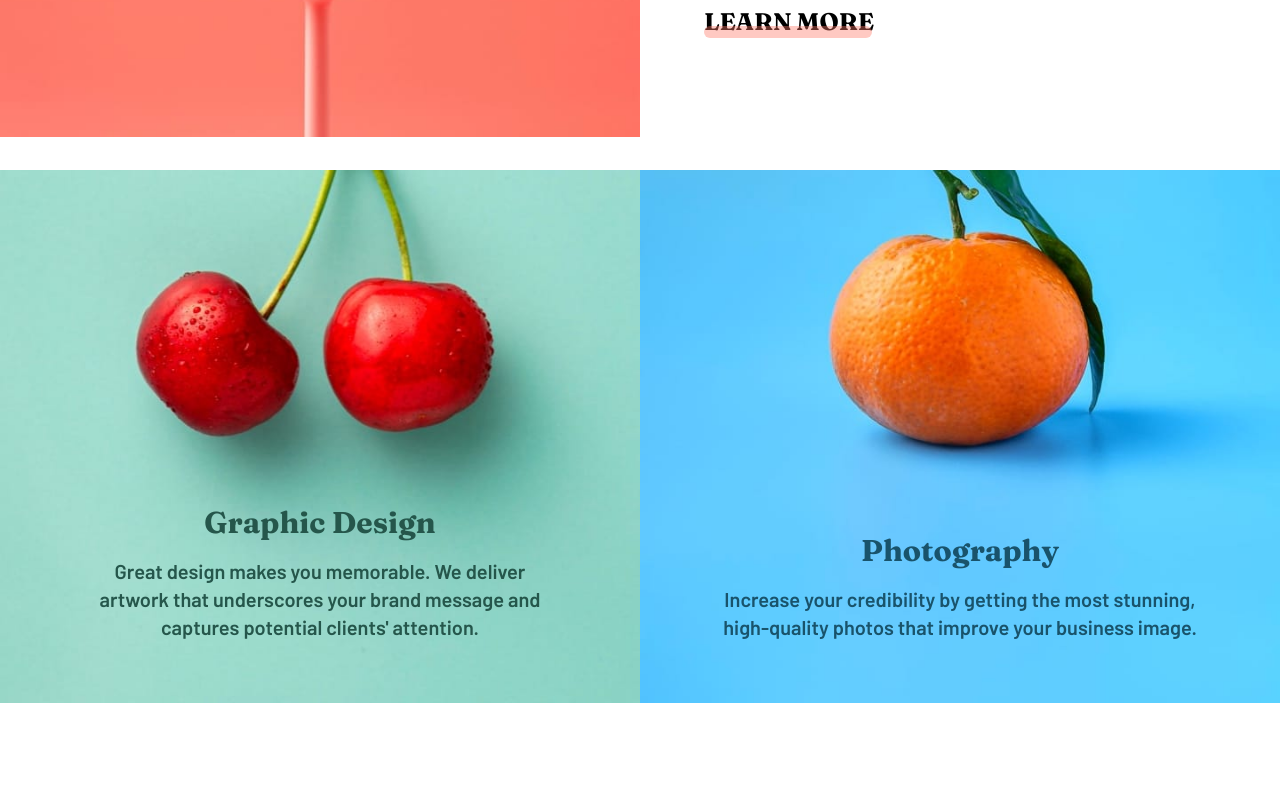
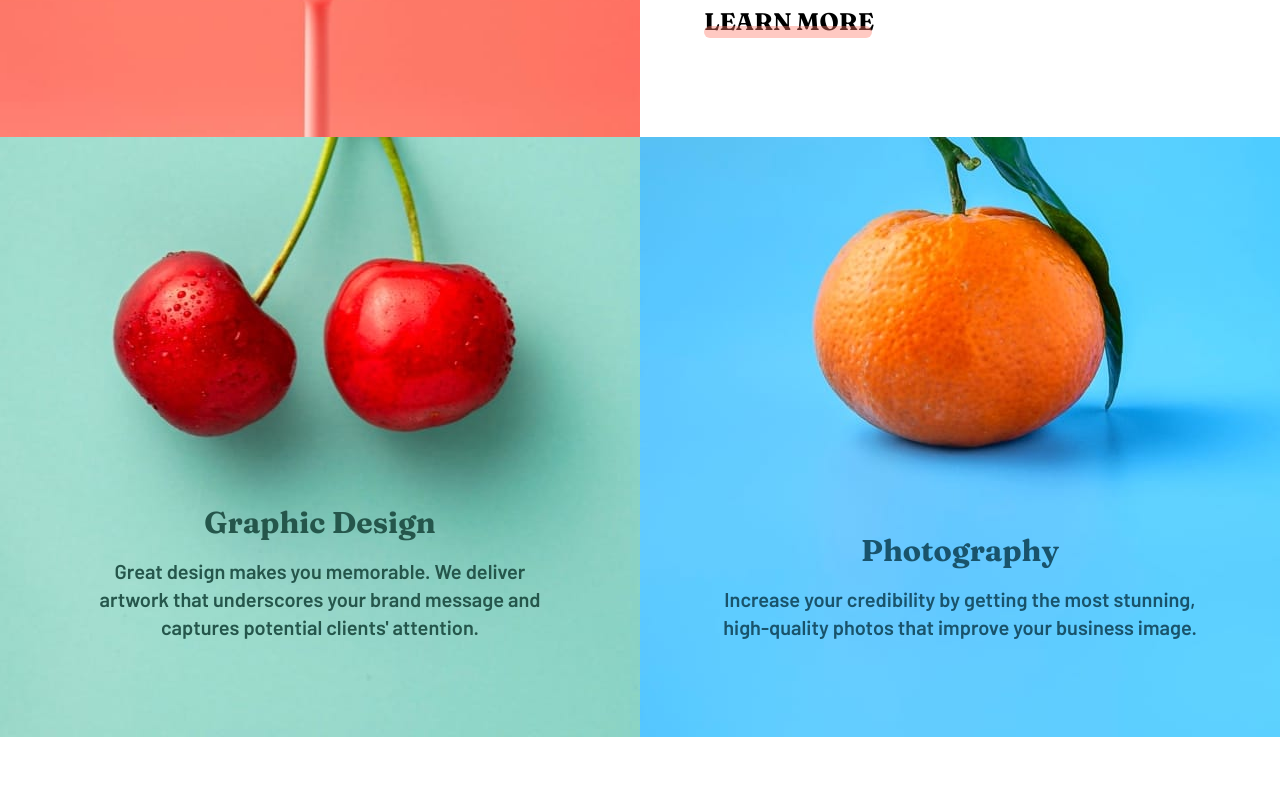
Before and after one commit to ronaldlamdev/sunnyside-react-typescript, a React (Vite) app: page / in a window 1280 px wide. Shown: the part 1570-2380 px from the top of the page. After the commit the page ends 2307 px from the top, so only its background shows below. Built offline with nearby package versions, Linux system fonts and the light colour scheme.

Commit message:
fixed images not taken up entire div with object contain

```diff
--- a/src/App.tsx
+++ b/src/App.tsx
@@ -1,16 +1,14 @@
-import Footer from "./assets/components/Footer"
 import Header from "./assets/components/Header"
 import Main from "./assets/components/Main"
-import Testimonials from "./assets/components/Testimonials"
+// import Testimonials from "./assets/components/Testimonials"
 
 const App = () => {
   return (
-    <>
+    <div className="w-full h-full">
       <Header />
       <Main />
-      <Testimonials />
-      <Footer />
-    </>
+      {/* <Testimonials /> */}
+    </div>
   )
 }
 
--- a/src/assets/components/Main.tsx
+++ b/src/assets/components/Main.tsx
@@ -9,13 +9,13 @@ import PhotographyDesktop from '../images/desktop/image-photography.jpg';
 
 const Main = () => {
   return (
-    <div className="flex h-full flex-col w-full justify-between">
+    <div className="flex h-full flex-col w-full justify-between items-center">
 
       {/* Transform */}
       <div className='transform-container'>
         <picture>
           <source srcSet={TransformDesktop} media='(min-width:565px)'/>
-          <img className='h-full w-full min-[565px]:order-last' src={TransformMobile} alt="egg"/>
+          <img className='h-full w-full object-cover min-[565px]:order-last' src={TransformMobile} alt="egg"/>
         </picture>
         <div className='transform-text-div'>
           <h1 className='text-[#23303e] text-4xl font-["Fraunces"]'>
@@ -38,7 +38,7 @@ const Main = () => {
       <div className='standout-container'>
         <picture>
           <source srcSet={StandOutDesktop} media="(min-width:565px)"/>
-          <img className='h-full w-full' src={StandOutMobile} alt="cup"/>
+          <img className='h-full w-full object-cover' src={StandOutMobile} alt="cup"/>
         </picture>
         <div className='standout-text-div'>
           <h1 className='text-[#23303e] text-4xl font-["Fraunces"]'>
@@ -63,7 +63,7 @@ const Main = () => {
         <div className='w-full h-full relative'>
           <picture>
             <source srcSet={GraphicDesignDesktop} media="(min-width:565px)"/>
-            <img className='min-[565px]:w-full min-[565px]:h-full object-contain' src={GraphicDesignMobile} alt="cherries"/>
+            <img className='min-[565px]:w-full min-[565px]:h-full object-cover' src={GraphicDesignMobile} alt="cherries"/>
           </picture>
           <div className='graphic-design-text-container'>
             <h1 className='font-["Fraunces"] text-3xl'>Graphic Design</h1>
@@ -79,7 +79,7 @@ const Main = () => {
         <div className='w-full h-full relative'>
           <picture>
             <source srcSet={PhotographyDesktop} media="(min-width:565px)"/>
-            <img className='min-[565px]:w-full min-[565px]:h-full object-contain' src={PhotographyMobile} alt="orange" />
+            <img className='min-[565px]:w-full min-[565px]:h-full object-cover' src={PhotographyMobile} alt="orange" />
           </picture>
           <div className='photography-text-container'>
             <h1 className='font-["Fraunces"] text-3xl'>Photography</h1>
--- a/src/index.css
+++ b/src/index.css
@@ -117,7 +117,7 @@ body {
 /* Transform */
 
 .transform-container {
-  @apply w-full flex flex-col min-[565px]:grid
+  @apply w-full h-fit flex flex-col min-[565px]:grid
   min-[565px]:grid-cols-2
 }
 
```
